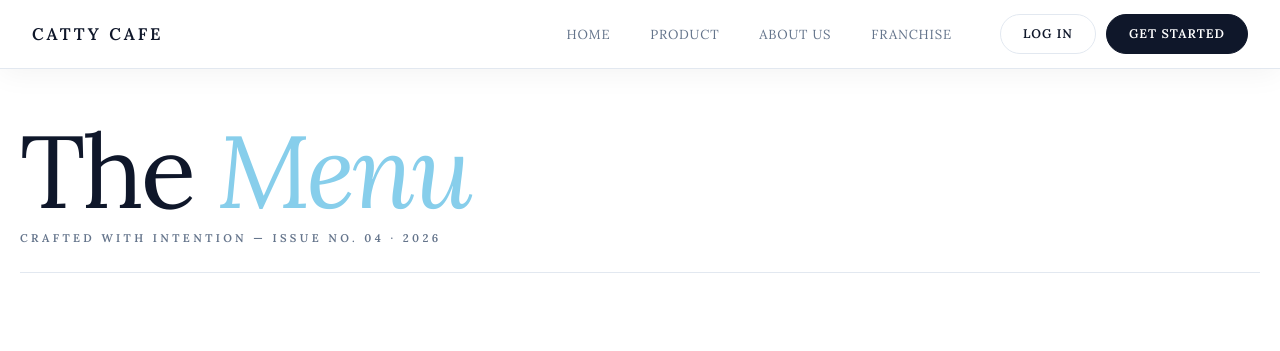
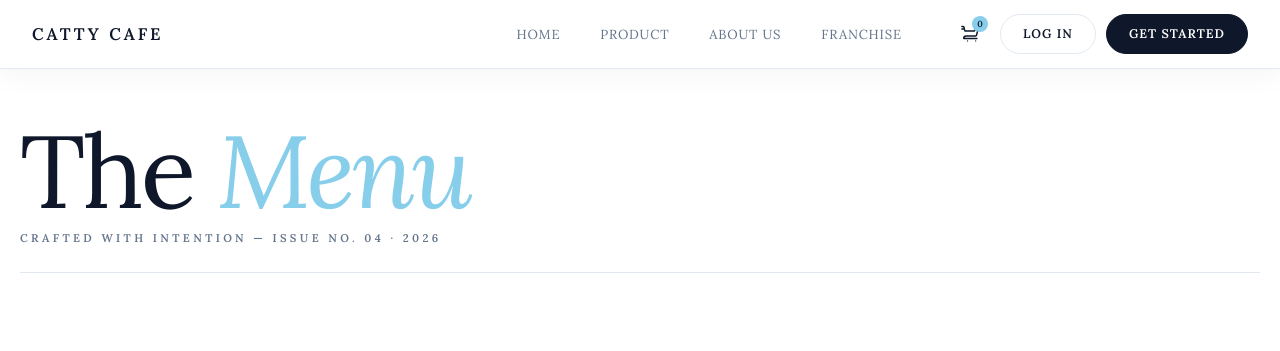
Before and after one commit to kanikarun/cat_cafe_web, a Flask app: page /product in a window 1280 px wide. Shown: the top 351 px of the page. Run offline with Flask 3, Linux system fonts and the light colour scheme.

Commit message:
add card on nav

```diff
--- a/static/css/base.css
+++ b/static/css/base.css
@@ -170,9 +170,59 @@ body {
     transform: translateY(-1px);
 }
 
+/* --- Cart Icon --- */
+.nav-cart {
+    position: relative;
+    display: flex;
+    align-items: center;
+    justify-content: center;
+    width: 40px;
+    height: 40px;
+    border-radius: 50%;
+    color: var(--text-dark);
+    text-decoration: none;
+    transition: background 0.25s ease, color 0.25s ease;
+    flex-shrink: 0;
+}
+
+.nav-cart svg {
+    width: 20px;
+    height: 20px;
+}
+
+.nav-cart:hover {
+    background: var(--bg-light);
+    color: var(--sky-blue-deep);
+}
+
+.cart-badge {
+    position: absolute;
+    top: 2px;
+    right: 2px;
+    background: var(--sky-blue);
+    color: var(--text-dark);
+    font-size: 0.55rem;
+    font-weight: 700;
+    font-family: 'Lora', serif;
+    width: 16px;
+    height: 16px;
+    border-radius: 50%;
+    display: flex;
+    align-items: center;
+    justify-content: center;
+    line-height: 1;
+}
+
+/* --- Mobile right side wrapper (cart + hamburger) --- */
+.nav-right-mobile {
+    display: none;
+    align-items: center;
+    gap: 4px;
+}
+
 /* --- Hamburger Toggle (hidden on desktop) --- */
 .nav-toggle {
-    display: none;
+    display: flex;
     flex-direction: column;
     justify-content: center;
     gap: 5px;
@@ -211,8 +261,13 @@ body {
 
 @media (max-width: 900px) {
 
-    .nav-toggle {
+    /* Show mobile right group (cart + hamburger), hide desktop cart inside nav-menu */
+    .nav-right-mobile {
         display: flex;
+    }
+
+    .nav-menu .nav-cart {
+        display: none;
     }
 
     .nav-menu {
--- a/templates/base.html
+++ b/templates/base.html
@@ -16,11 +16,21 @@
             <a href="{{ url_for('home') }}" class="logo">CATTY CAFE</a>
 
             <!-- Hamburger Toggle (mobile only) -->
-            <button class="nav-toggle" id="navToggle" aria-label="Toggle menu">
-                <span></span>
-                <span></span>
-                <span></span>
-            </button>
+            <div class="nav-right-mobile">
+                <a href="/cart" class="nav-cart" aria-label="Cart">
+                    <svg xmlns="http://www.w3.org/2000/svg" fill="none" viewBox="0 0 24 24" stroke="currentColor" stroke-width="1.8">
+                        <path stroke-linecap="round" stroke-linejoin="round" d="M2.25 3h1.386c.51 0 .955.343 1.087.835l.383 1.437M7.5 14.25a3 3 0 00-3 3h15.75m-12.75-3h11.218c.51 0 .955-.343 1.087-.835l1.458-5.467A1.125 1.125 0 0017.43 8.25H5.907l-.396-1.485A1.125 1.125 0 004.424 6H2.25" />
+                        <circle cx="9" cy="20.25" r=".75" fill="currentColor" stroke="none"/>
+                        <circle cx="18.75" cy="20.25" r=".75" fill="currentColor" stroke="none"/>
+                    </svg>
+                    <span class="cart-badge" id="cartBadge">0</span>
+                </a>
+                <button class="nav-toggle" id="navToggle" aria-label="Toggle menu">
+                    <span></span>
+                    <span></span>
+                    <span></span>
+                </button>
+            </div>
 
             <!-- Nav Menu -->
             <div class="nav-menu" id="navMenu">
@@ -32,6 +42,14 @@
                 </ul>
 
                 <div class="nav-actions">
+                    <a href="/cart" class="nav-cart" aria-label="Cart">
+                        <svg xmlns="http://www.w3.org/2000/svg" fill="none" viewBox="0 0 24 24" stroke="currentColor" stroke-width="1.8">
+                            <path stroke-linecap="round" stroke-linejoin="round" d="M2.25 3h1.386c.51 0 .955.343 1.087.835l.383 1.437M7.5 14.25a3 3 0 00-3 3h15.75m-12.75-3h11.218c.51 0 .955-.343 1.087-.835l1.458-5.467A1.125 1.125 0 0017.43 8.25H5.907l-.396-1.485A1.125 1.125 0 004.424 6H2.25" />
+                            <circle cx="9" cy="20.25" r=".75" fill="currentColor" stroke="none"/>
+                            <circle cx="18.75" cy="20.25" r=".75" fill="currentColor" stroke="none"/>
+                        </svg>
+                        <span class="cart-badge" id="cartBadgeDesktop">0</span>
+                    </a>
                     <a href="/login" class="nav-btn nav-btn-ghost">Log In</a>
                     <a href="/register" class="nav-btn nav-btn-solid">Get Started</a>
                 </div>
```
